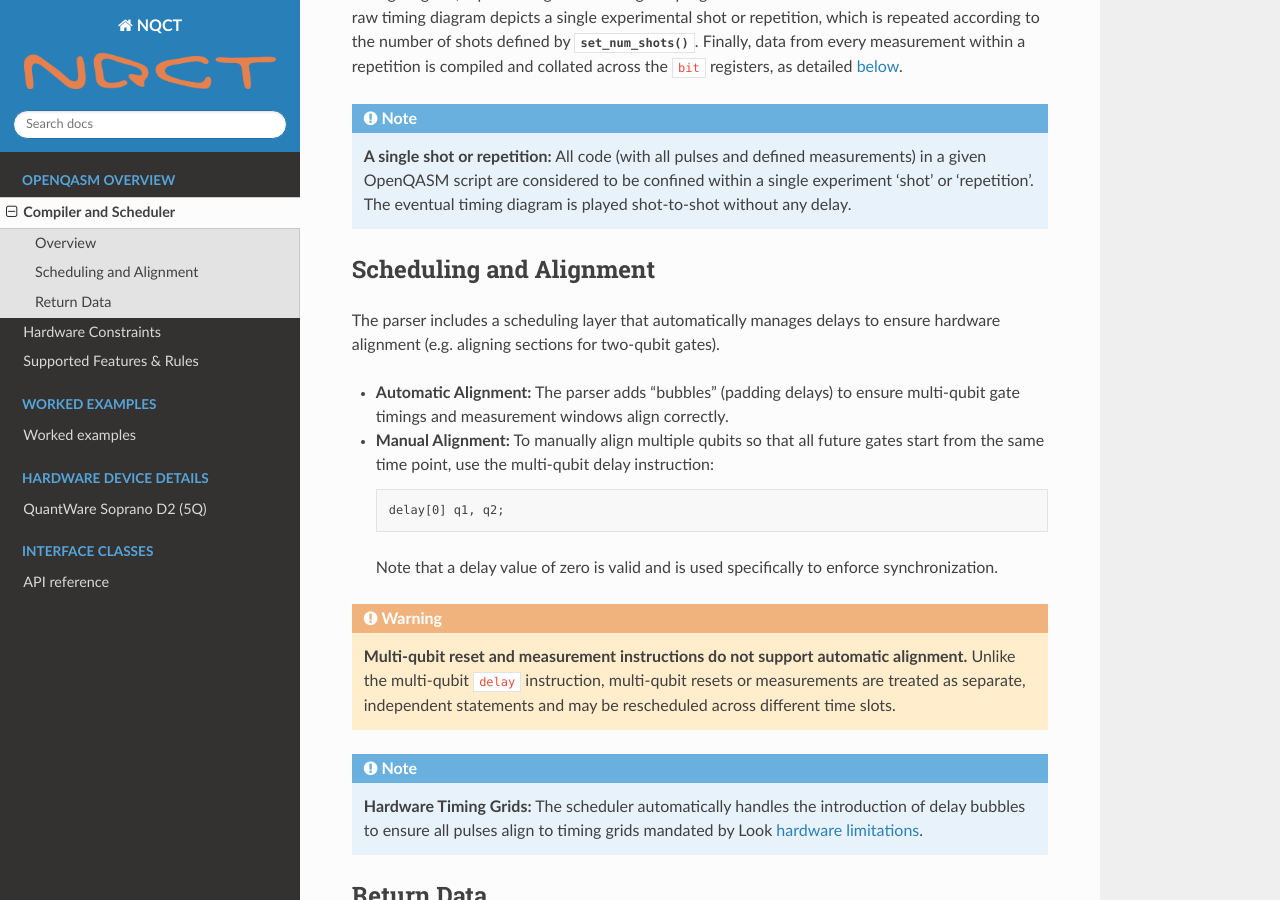
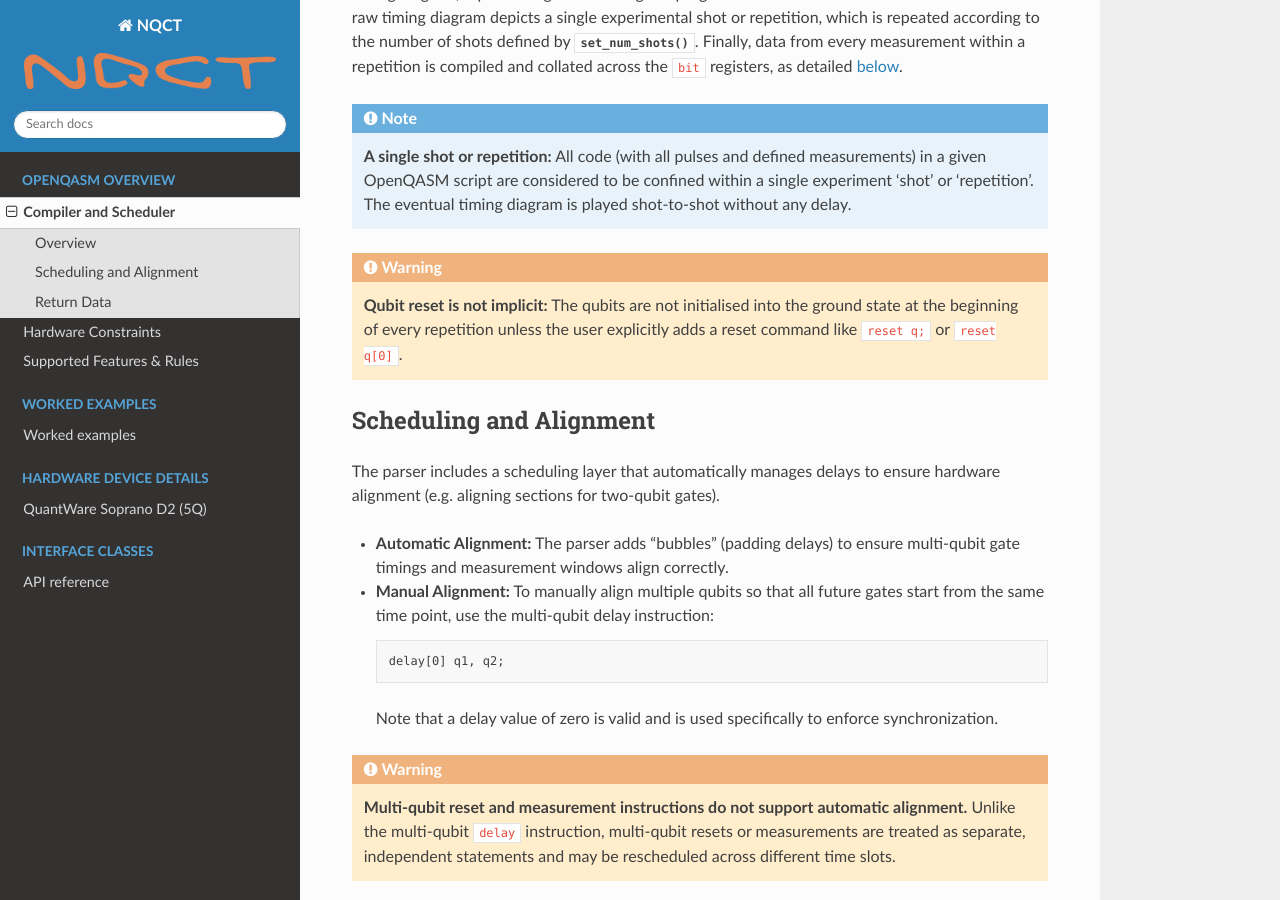
Before and after one commit to NQCT-Australia/nqct-sdk, a Sphinx documentation site: the page built from doc-sphinx/source/overview/oqasmpulseoverview.rst, in a window 1280 px wide and 900 px high, scrolled down 1578 px. Built offline with Sphinx 7.4.7 and the Read the Docs theme 3.1.0, drawn with Linux system fonts in a browser that asks for light colours; pages that are not in the unit, such as notebooks, are missing from menus.

Commit message:
Updated documentation.

```diff
--- a/doc-sphinx/source/overview/oqasmpulseoverview.rst
+++ b/doc-sphinx/source/overview/oqasmpulseoverview.rst
@@ -50,6 +50,9 @@ The next stage involves script compilation, which produces a compiled schedule t
 
 .. note::
    **A single shot or repetition:** All code (with all pulses and defined measurements) in a given OpenQASM script are considered to be confined within a single experiment 'shot' or 'repetition'. The eventual timing diagram is played shot-to-shot without any delay.
+
+.. warning::
+   **Qubit reset is not implicit:** The qubits are not initialised into the ground state at the beginning of every repetition unless the user explicitly adds a reset command like ``reset q;`` or ``reset q[0]``.
 
 
 Scheduling and Alignment
```
